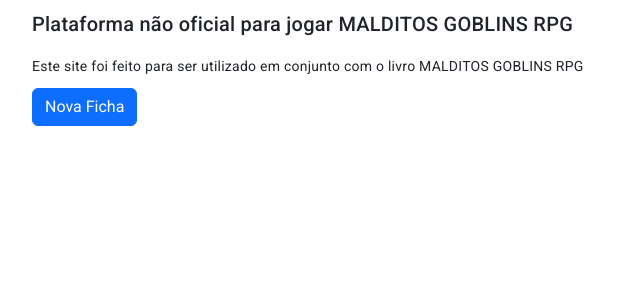
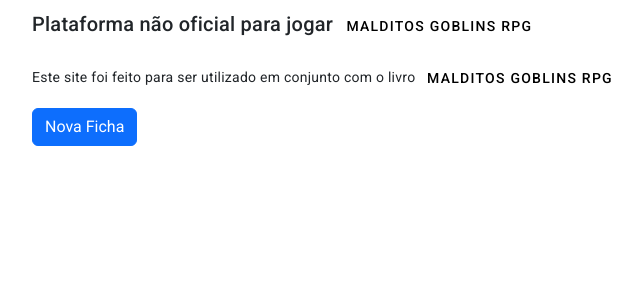
Before and after one commit to Yuu-Kuuhaku/malditos-goblins, an Angular app: page / in a window 1280 px wide. Shown: the top 300 px of the page, without its empty margins (50-692 px from the left). Built offline with nearby package versions, Linux system fonts and the light colour scheme; what @dice-roller/rpg-dice-roller would draw is missing.

Commit message:
link do produto

```diff
--- a/src/app/app.component.html
+++ b/src/app/app.component.html
@@ -1,8 +1,8 @@
 
 <div class="container mt-2">
 
-  <h2>Plataforma não oficial para jogar <a><span>MALDITOS GOBLINS RPG</span></a></h2>
-  <p>Este site foi feito para ser utilizado em conjunto com o livro <a><span>MALDITOS GOBLINS RPG</span></a></p>
+  <h2>Plataforma não oficial para jogar <a mat-button href="https://coisinhashop.com.br/produtos/malditos-goblins-rpg/" target="_blank"><span>MALDITOS GOBLINS RPG</span></a></h2>
+  <p>Este site foi feito para ser utilizado em conjunto com o livro <a mat-button href="https://coisinhashop.com.br/produtos/malditos-goblins-rpg/" target="_blank"><span>MALDITOS GOBLINS RPG</span></a></p>
   <div class="row">
 
     <div class="col-12" >
```
